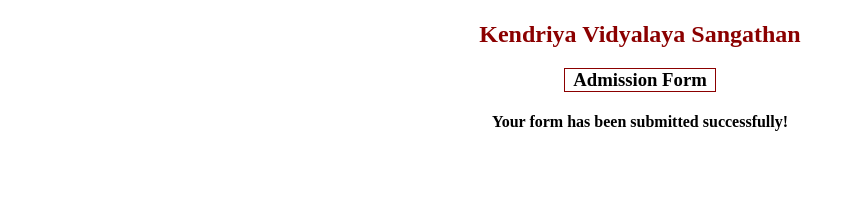
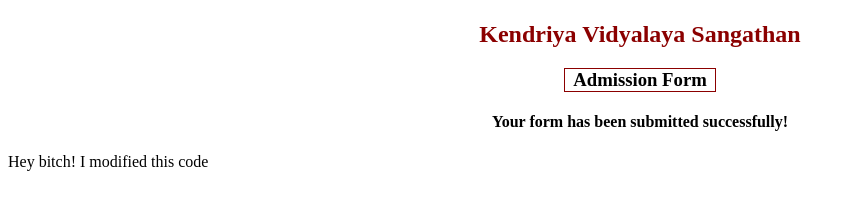
Before and after one commit to studsoul/project-cyborg, a plain HTML site: page done.html in a window 1280 px wide. Shown: the part 140-350 px from the top of the page, without its empty margins (0-855 px from the left). Drawn offline with Linux system fonts and the light colour scheme.

Commit message:
You moron
Fuck description again

```diff
--- a/done.html
+++ b/done.html
@@ -14,7 +14,7 @@ input{margin:10px;}
 
 <h4>Your form has been submitted successfully!</h4></center>
 
-
+  <p> Hey bitch! I modified this code</p>
 
 </body>
 </html>
```
